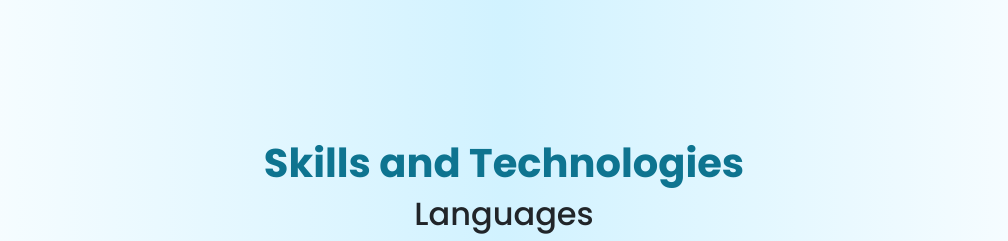
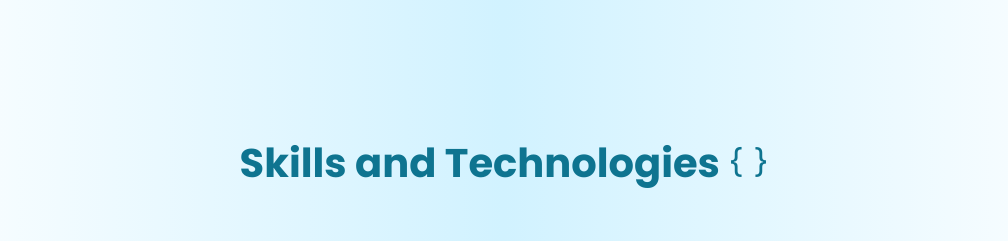
Before and after one commit to Izzeddin-Samara/my-portfolio, a React (Create React App) app: page / in a window 1280 px wide. Shown: the part 1360-1601 px from the top of the page, without its empty margins (136-1144 px from the left). Built offline with nearby package versions, Linux system fonts and the light colour scheme.

Commit message:
Add div with classname skills and add icon to Skills and Technologies title on Skills component

```diff
--- a/src/components/Skills.js
+++ b/src/components/Skills.js
@@ -71,7 +71,8 @@ const Skills = () => {
 
     return (
         <div className="skills-container">
-            <h1>Skills and Technologies</h1>
+            <h1>Skills and Technologies <i class="bi bi-braces"></i></h1>
+            <div className="skills">
             {skillsData.map((category, index) => (
                 <div key={index} className="skills-category">
                     <h2>{category.category}</h2>
@@ -88,6 +89,9 @@ const Skills = () => {
                     </ul>
                 </div>
             ))}
+
+            </div>
+
         </div>
     );
 };
```
